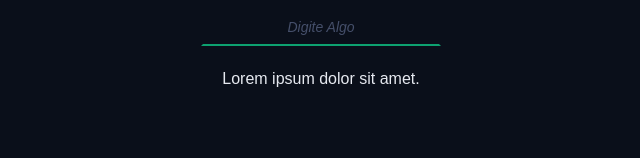
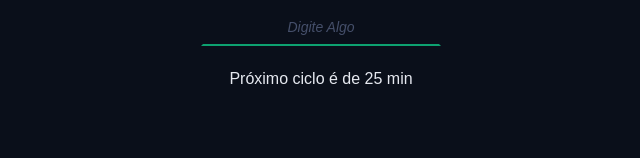
Before and after one commit to MaaSantos45/chronos, a React (Vite) app: page / in a window 1280 px wide. Shown: the part 564-722 px from the top of the page, without its empty margins (319-959 px from the left). Built offline with nearby package versions, Linux system fonts and the light colour scheme.

Commit message:
adicionado componente Tips

```diff
--- a/src/components/MainForm/index.tsx
+++ b/src/components/MainForm/index.tsx
@@ -1,6 +1,5 @@
 import {DefaultInput} from "../DefaultInput";
 import {Cycles} from "../Cycles";
-
 import styles from './styles.module.css'
 import {DefaultButton} from "../DefaultButton";
 import {PlayCircleIcon, StopCircleIcon} from "lucide-react";
@@ -10,6 +9,8 @@ import type {TaskModel} from "../../models/TaskModel.tsx";
 import {useTaskContext} from "../../contexts/TaskContext/useTaskContext.ts";
 import {getCycle} from "../../utils/getCycle.ts";
 import {getCycleTime} from "../../utils/getCycleTime.ts";
+import {Tips} from "../Tips";
+
 
 export function MainForm() {
     const { state, dispatch } = useTaskContext()
@@ -67,7 +68,7 @@ export function MainForm() {
                 </div>
 
                 <div className={styles.formRow}>
-                    <p>Lorem ipsum dolor sit amet.</p>
+                    <Tips />
                 </div>
 
                 {state.currentCycle > 0 && (
--- /dev/null
+++ b/src/components/Tips/index.tsx
@@ -0,0 +1,31 @@
+import styles from './styles.module.css'
+import {useTaskContext} from "../../contexts/TaskContext/useTaskContext.ts";
+import {getCycle} from "../../utils/getCycle.ts";
+import {getCycleTime} from "../../utils/getCycleTime.ts";
+
+
+export function Tips() {
+    const {state} = useTaskContext()
+    const nextCycle = getCycle(state.currentCycle)
+    const nextTime = getCycleTime(nextCycle)
+
+    const tipsActive = {
+        workTime: <span>Foque por {state.config.workTime} min</span>,
+        breakTime: <span>Pausa de {state.config.breakTime} min</span>,
+        restTime: <span>Descanse por {state.config.restTime} min</span>,
+    }
+    const tipsNotActive = {
+        workTime: <span>Próximo ciclo é de {state.config.workTime} min</span>,
+        breakTime: <span>Próxima pausa é de {state.config.breakTime} min</span>,
+        restTime: <span>Próximo descanso é de {state.config.restTime} min</span>,
+    }
+
+    return (
+        <>
+            <div className={styles.core}>
+                {!!state.activeTask && tipsActive[state.activeTask.type]}
+                {!state.activeTask && tipsNotActive[nextTime]}
+            </div>
+        </>
+    )
+}
--- /dev/null
+++ b/src/components/Tips/styles.module.css
@@ -0,0 +1,3 @@
+.core {
+
+}
```
